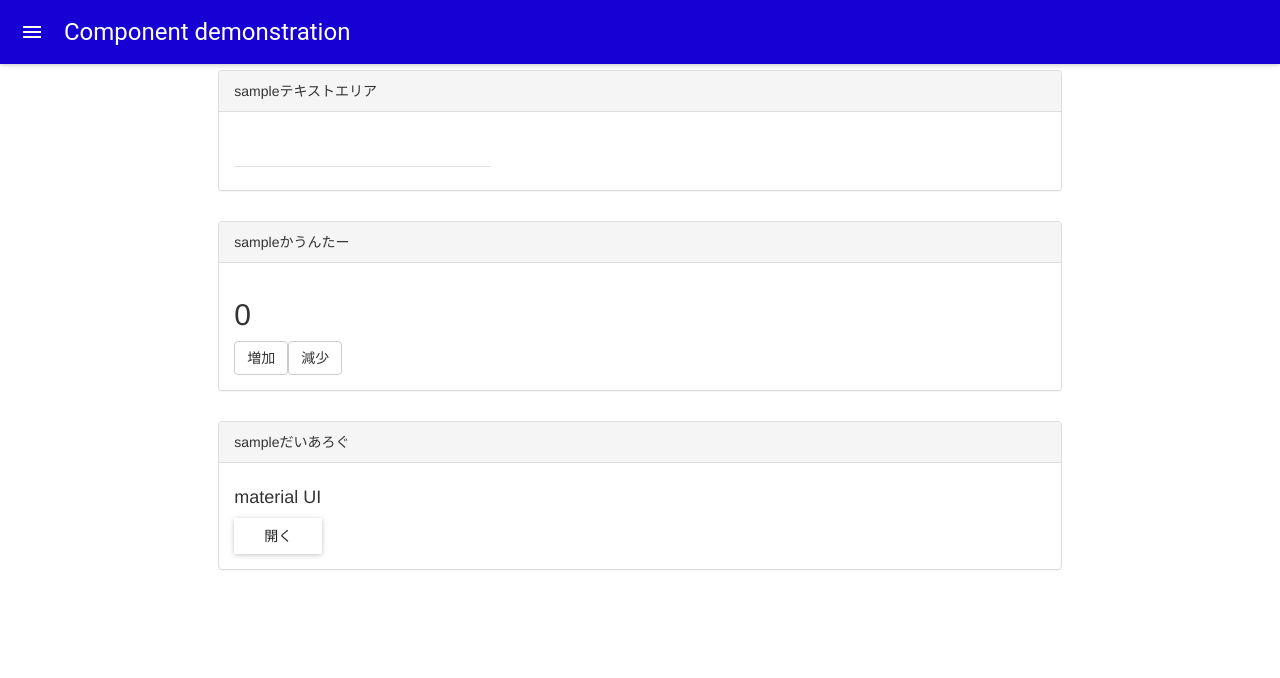
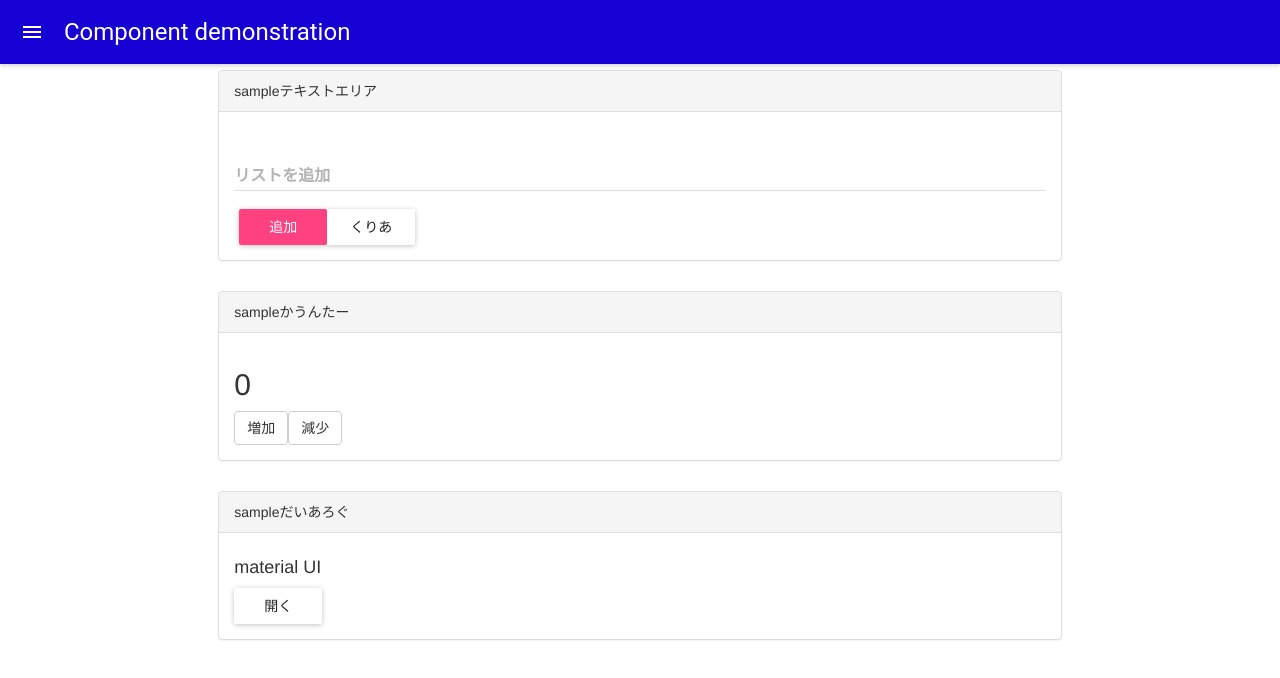
Before and after one commit to tanishida/react, a React app: page / in a window 1280 px wide. Shown: the top 678 px of the page. Built offline with nearby package versions, Linux system fonts and the light colour scheme; what react-tap-event-plugin would draw is missing.

Commit message:
テキストエリアを追加

```diff
--- a/src/actionTypes/index.jsx
+++ b/src/actionTypes/index.jsx
@@ -1,4 +1,10 @@
 // カウンター増減
 export const INCREMENT = 'INCREMENT';
 export const DECREMENT = 'DECREMENT';
+// ダイアログ
 export const DIALOG_ACTION = 'DIALOG_ACTION';
+// テキスト
+export const TEXT_SET = 'TEXT_SET';
+export const TEXT_ADD = 'TEXT_ADD';
+export const TEXT_DELETE = 'TEXT_DELETE';
+export const FORM_DELETE = 'FORM_DELETE';
--- a/src/actions/index.jsx
+++ b/src/actions/index.jsx
@@ -18,10 +18,40 @@ function dialogAction() {
   };
 }
 
+function setAction(val) {
+  return {
+    type: types.TEXT_SET,
+    val
+  };
+}
+
+function addAction(text) {
+  return {
+    type: types.TEXT_ADD,
+    text
+  };
+}
+
+function deleteAction() {
+  return {
+    type: types.TEXT_DELETE
+  };
+}
+
+function formDeleteAction() {
+  return {
+    type: types.FORM_DELETE
+  };
+}
+
 const CounterActions = {
   increment,
   decrement,
-  dialogAction
+  dialogAction,
+  setAction,
+  addAction,
+  deleteAction,
+  formDeleteAction
 };
 
 export default CounterActions;
--- a/src/component/Body.jsx
+++ b/src/component/Body.jsx
@@ -38,6 +38,7 @@ class Body extends React.Component {
               </Panel.Body>
             </Panel>
             <Dialog open={this.props.modalReducer.dialogOpen} onClose={() => this.props.actions.dialogAction()}>
+              開いたね！<br />
               <RaisedButton label={'閉じる'} onClick={() => this.props.actions.dialogAction()} />
             </Dialog>
           </Col>
--- a/src/component/InputText.jsx
+++ b/src/component/InputText.jsx
@@ -1,21 +1,37 @@
 import React from 'react';
+import RenderList from './RenderList';
 import {Row, Col, Panel} from 'react-bootstrap';
-import {TextField} from 'material-ui';
+import {TextField, RaisedButton} from 'material-ui';
 
 class InputText extends React.Component {
   constructor() {
     super()
     this.styles = {
-      marginBottom: 10
+      marginLeft: 5
     }
   }
-  onChengeText(e) {
-    const value = e.target.value;
+  onChangeText(e) {
     this.setState({
-      text: value
+      text: e.target.value
     })
+    this.props.actions.setAction(e.target.value);
   }
-
+  onAddText() {
+    const formValue = this.props.inputTextReducer.text;
+    if (formValue !== '' && formValue !== undefined) {
+      this.props.actions.addAction(formValue);
+      this.props.actions.formDeleteAction();
+    }
+  }
+  onDeleteAction() {
+    this.props.actions.deleteAction();
+  }
+  onEnter(e) {
+    const ENTER = 13;
+    if (e.keyCode === ENTER) {
+      this.onAddText();
+    }
+}
   render() {
     return (
       <div>
@@ -26,11 +42,19 @@ class InputText extends React.Component {
               <Panel.Heading>sampleテキストエリア</Panel.Heading>
               <Panel.Body>
                 <TextField
-                label="Name"
-                value={this.props.reducer.text}
-                onChenge={e => this.onChengeText(e)}
-                margin="normal"
-              />
+                  label="name"
+                  value={this.props.inputTextReducer.text}
+                  onChange={e => this.onChangeText(e)}
+                  hintText="入力"
+                  floatingLabelText="リストを追加"
+                  fullWidth={true}
+                  onKeyDown={e => this.onEnter(e)}
+                />
+              <RenderList {...this.props} />
+              <div style={this.styles}>
+                <RaisedButton secondary={true} label={'追加'} onClick={() => this.onAddText()} />
+                <RaisedButton label={'くりあ'} onClick={() => this.onDeleteAction()} />
+              </div>
               </Panel.Body>
             </Panel>
           </Col>
--- /dev/null
+++ b/src/component/RenderList.jsx
@@ -0,0 +1,26 @@
+import React from 'react';
+
+class RenderList extends React.Component {
+  constructor() {
+    super()
+    this.styles = {
+      marginLeft: 0
+    }
+  }
+  render() {
+    const items = this.props.inputTextReducer.list;
+    return (
+      <div>
+        <ul>
+            {
+              items.map(item => {
+                return <li>{item}</li>
+              })
+            }
+        </ul>
+      </div>
+    );
+  }
+}
+
+export default RenderList;
--- a/src/component/app.jsx
+++ b/src/component/app.jsx
@@ -9,7 +9,8 @@ import {connect} from 'react-redux';
 const mapStateToProps = state => {
     return {
       reducer: state.reducer,
-      modalReducer: state.modalReducer
+      modalReducer: state.modalReducer,
+      inputTextReducer: state.inputTextReducer
     };
   }
   // actionをマッピングする
--- a/src/reducer/index.jsx
+++ b/src/reducer/index.jsx
@@ -1,10 +1,12 @@
 import { combineReducers } from 'redux';
 import reducer from './reducer';
 import modalReducer from './modalReducer';
+import inputTextReducer from './inputTextReducer';
 
 const rootReducer = combineReducers({
     reducer,
-    modalReducer
+    modalReducer,
+    inputTextReducer
 });
 
 export default rootReducer;
--- /dev/null
+++ b/src/reducer/inputTextReducer.jsx
@@ -0,0 +1,33 @@
+import * as types from '../actionTypes/index';
+
+const initialState = {
+  text: '',
+  list: []
+};
+
+export default function inputTextReducer(state = initialState, action) {
+  switch (action.type) {
+    case types.TEXT_SET:
+      return {
+        text: action.val,
+        list: state.list
+      };
+    case types.TEXT_ADD:
+      return {
+        text: state.text,
+        list: state.list.concat([action.text])
+      };
+    case types.TEXT_DELETE:
+        return {
+          text: '',
+          list: []
+        };
+    case types.FORM_DELETE:
+    return {
+      text: '',
+      list: state.list
+    };
+    default:
+    return state;
+  }
+}
--- a/src/reducer/reducer.jsx
+++ b/src/reducer/reducer.jsx
@@ -1,8 +1,7 @@
 import * as types from '../actionTypes/index';
 
 const initialState = {
-  value: 0,
-  text: ''
+  value: 0
 };
 
 export default function reducer(state = initialState, action) {
```
Also changed, not shown: 1 other file (tests, documents, lock files or other folders).
